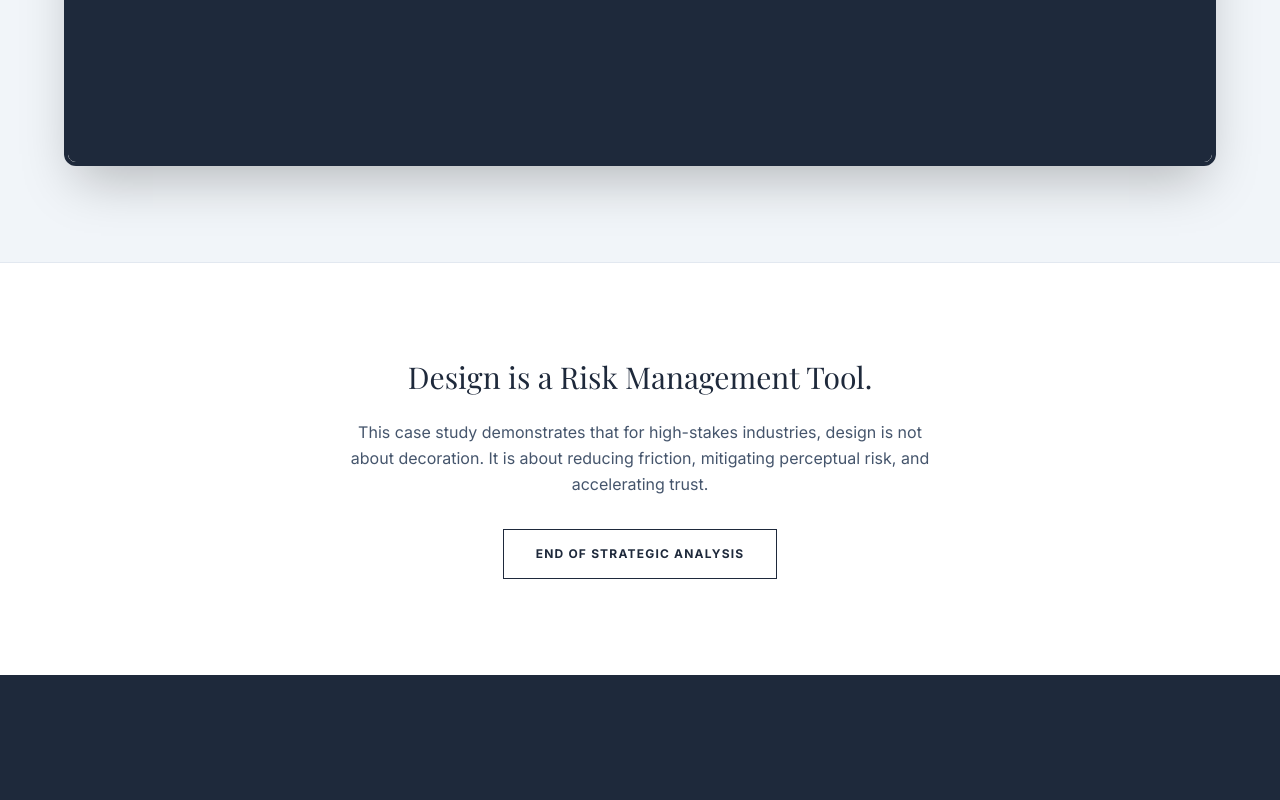
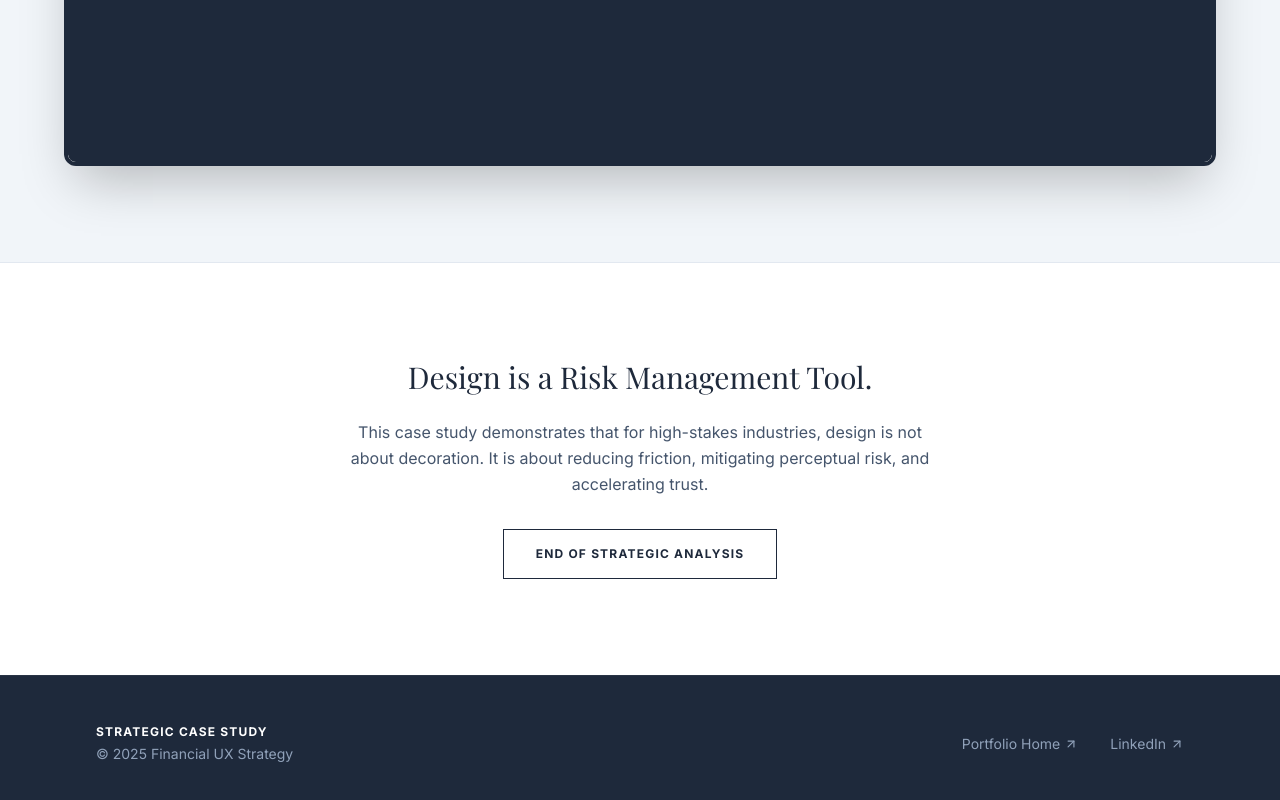
Before and after one commit to OmeirMustafa/FINANCIAL-ADVISOR-FIRM--ANCHOR-CASE-STUDY-, a Next.js app: page / in a window 1280 px wide. Shown: the part 4926-5726 px from the top of the page. Before the commit the page ends 5601 px from the top, so only its background shows below. Built offline with nearby package versions, Linux system fonts and the light colour scheme; a web font is replaced by a local one.

Commit message:
feat: add new case study page with a dedicated footer component.

```diff
--- a/src/app/page.tsx
+++ b/src/app/page.tsx
@@ -6,6 +6,7 @@ import { AlertCircle, Lock, MousePointer2, LayoutTemplate, ArrowRight } from "lu
 import { AnalysisCard } from "@/components/case-study/AnalysisCard";
 import { StrategySection } from "@/components/case-study/StrategySection";
 import { DemoFrame } from "@/components/case-study/DemoFrame";
+import { CaseStudyFooter } from "@/components/case-study/CaseStudyFooter";
 
 export default function CaseStudyPage() {
     return (
@@ -226,6 +227,8 @@ export default function CaseStudyPage() {
                     </div>
                 </div>
             </section>
+
+            <CaseStudyFooter />
         </main>
     );
 }
--- /dev/null
+++ b/src/components/case-study/CaseStudyFooter.tsx
@@ -0,0 +1,26 @@
+"use client";
+
+import Link from "next/link";
+import { ArrowUpRight } from "lucide-react";
+
+export function CaseStudyFooter() {
+    return (
+        <footer className="bg-navy-900 border-t border-white/5 py-12 text-slate-400 text-sm">
+            <div className="max-w-6xl mx-auto px-8 flex flex-col md:flex-row justify-between items-center gap-6">
+                <div>
+                    <span className="font-bold text-white tracking-widest uppercase text-xs block mb-1">Strategic Case Study</span>
+                    <p>© {new Date().getFullYear()} Financial UX Strategy</p>
+                </div>
+
+                <div className="flex items-center gap-8">
+                    <Link href="#" className="hover:text-gold-500 transition-colors flex items-center gap-1">
+                        Portfolio Home <ArrowUpRight size={14} />
+                    </Link>
+                    <Link href="https://www.linkedin.com" className="hover:text-gold-500 transition-colors flex items-center gap-1">
+                        LinkedIn <ArrowUpRight size={14} />
+                    </Link>
+                </div>
+            </div>
+        </footer>
+    );
+}
```
